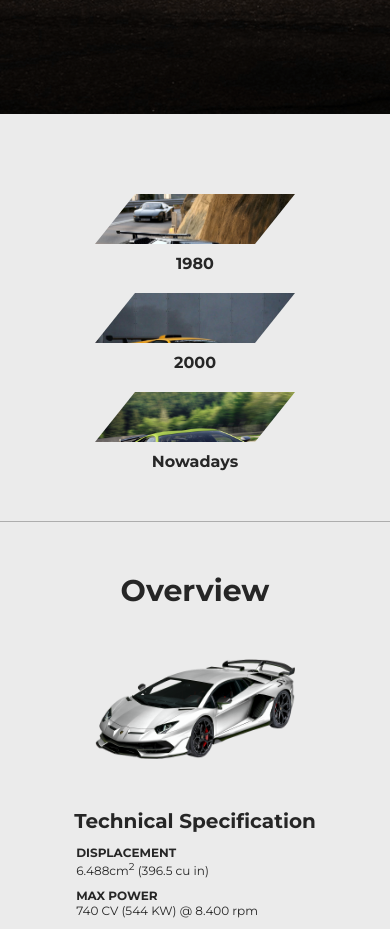
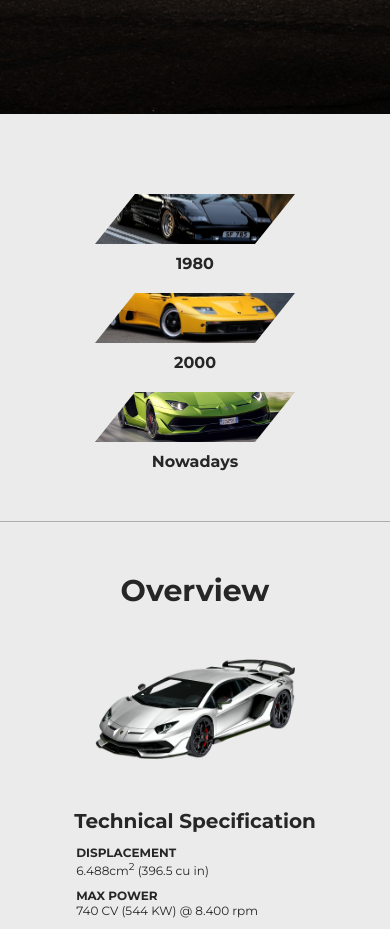
Before and after one commit to jpedromergulhao/lamborghini_aventador, a React (Create React App) app: page /discoverExcellence in a window 390 px wide. Shown: the part 800-1729 px from the top of the page. Built offline with nearby package versions, Linux system fonts and the light colour scheme.

Commit message:
fixing the image

```diff
--- a/src/Components/Main/Main.css
+++ b/src/Components/Main/Main.css
@@ -70,8 +70,4 @@ main {
         max-width: 200px;
         max-height: 50px;
     }
-
-    .imgBorder img {
-        top: 0;
-    }
 }
```
